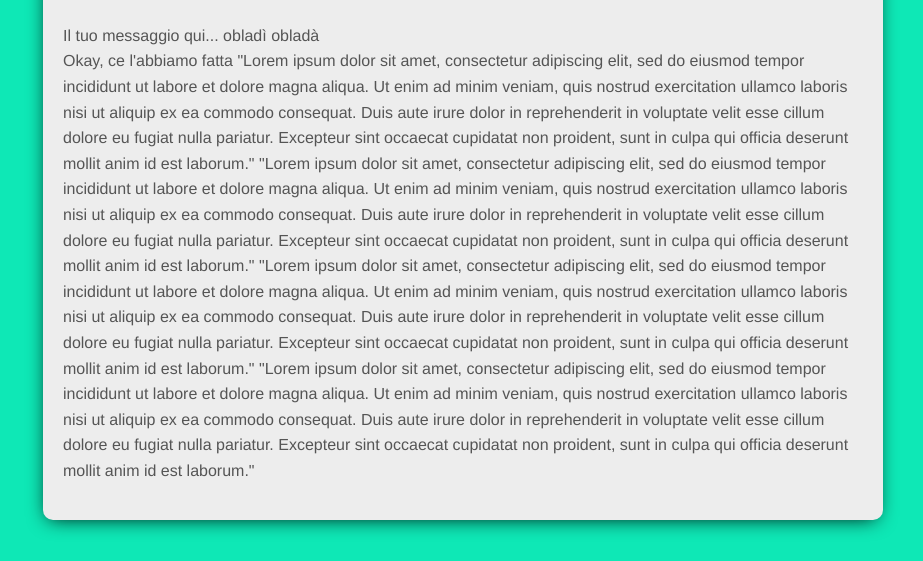
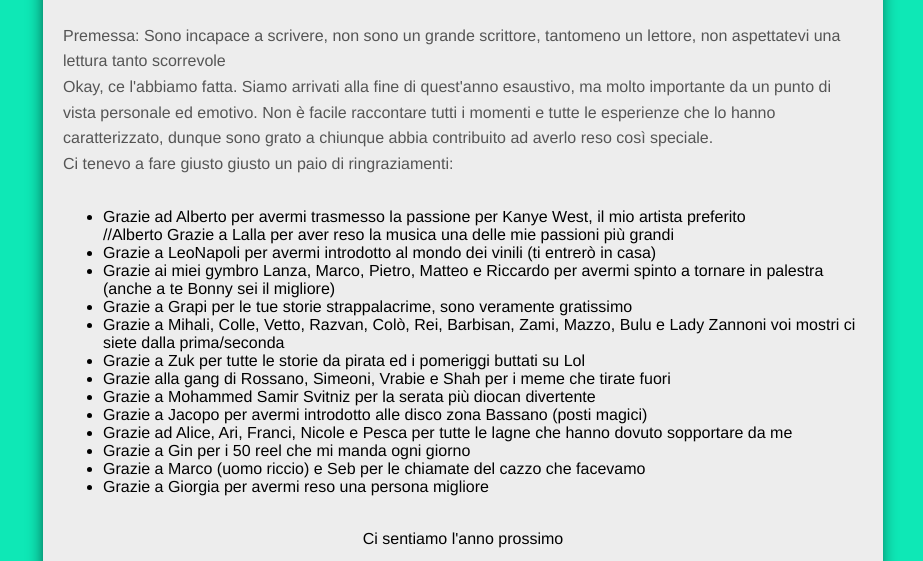
Before and after one commit to Occhio3943/riconoscimenti, a plain HTML site: page index.html in a window 1280 px wide. Shown: the part 143-704 px from the top of the page, without its empty margins (177-1100 px from the left). Drawn offline with Linux system fonts and the light colour scheme.

Commit message:
Finito di scrivere

```diff
--- a/index.html
+++ b/index.html
@@ -11,14 +11,32 @@
 <body>
     <div class="container">
         <h1>Riconoscimenti 2023</h1>
-        <p>Il tuo messaggio qui... obladì obladà
+        <p>
+            Premessa: Sono incapace a scrivere, non sono un grande scrittore, tantomeno un lettore, non aspettatevi una lettura tanto scorrevole
             <br>
-            Okay, ce l'abbiamo fatta
-            "Lorem ipsum dolor sit amet, consectetur adipiscing elit, sed do eiusmod tempor incididunt ut labore et dolore magna aliqua. Ut enim ad minim veniam, quis nostrud exercitation ullamco laboris nisi ut aliquip ex ea commodo consequat. Duis aute irure dolor in reprehenderit in voluptate velit esse cillum dolore eu fugiat nulla pariatur. Excepteur sint occaecat cupidatat non proident, sunt in culpa qui officia deserunt mollit anim id est laborum."
-            "Lorem ipsum dolor sit amet, consectetur adipiscing elit, sed do eiusmod tempor incididunt ut labore et dolore magna aliqua. Ut enim ad minim veniam, quis nostrud exercitation ullamco laboris nisi ut aliquip ex ea commodo consequat. Duis aute irure dolor in reprehenderit in voluptate velit esse cillum dolore eu fugiat nulla pariatur. Excepteur sint occaecat cupidatat non proident, sunt in culpa qui officia deserunt mollit anim id est laborum."
-            "Lorem ipsum dolor sit amet, consectetur adipiscing elit, sed do eiusmod tempor incididunt ut labore et dolore magna aliqua. Ut enim ad minim veniam, quis nostrud exercitation ullamco laboris nisi ut aliquip ex ea commodo consequat. Duis aute irure dolor in reprehenderit in voluptate velit esse cillum dolore eu fugiat nulla pariatur. Excepteur sint occaecat cupidatat non proident, sunt in culpa qui officia deserunt mollit anim id est laborum."
-            "Lorem ipsum dolor sit amet, consectetur adipiscing elit, sed do eiusmod tempor incididunt ut labore et dolore magna aliqua. Ut enim ad minim veniam, quis nostrud exercitation ullamco laboris nisi ut aliquip ex ea commodo consequat. Duis aute irure dolor in reprehenderit in voluptate velit esse cillum dolore eu fugiat nulla pariatur. Excepteur sint occaecat cupidatat non proident, sunt in culpa qui officia deserunt mollit anim id est laborum."
-        </p>
+            Okay, ce l'abbiamo fatta. Siamo arrivati alla fine di quest'anno esaustivo, ma molto importante da un punto di vista personale ed emotivo. Non è facile raccontare tutti i momenti e tutte le esperienze che lo hanno caratterizzato, dunque sono grato a chiunque abbia contribuito ad averlo reso così speciale.
+            <br>
+            Ci tenevo a fare giusto giusto un paio di ringraziamenti:
+            <ul>
+                <li>Grazie ad Alberto per avermi trasmesso la passione per Kanye West, il mio artista preferito </li>  //Alberto
+                <l1>Grazie a Lalla per aver reso la musica una delle mie passioni più grandi </l1>
+                <li>Grazie a LeoNapoli per avermi introdotto al mondo dei vinili (ti entrerò in casa) </li>
+                <li>Grazie ai miei gymbro Lanza, Marco, Pietro, Matteo e Riccardo per avermi spinto a tornare in palestra (anche a te Bonny sei il migliore) </li>
+                <li>Grazie a Grapi per le tue storie strappalacrime, sono veramente gratissimo </li>
+                <li>Grazie a Mihali, Colle, Vetto, Razvan, Colò, Rei, Barbisan, Zami, Mazzo, Bulu e Lady Zannoni voi mostri ci siete dalla prima/seconda </li>
+                <li>Grazie a Zuk per tutte le storie da pirata ed i pomeriggi buttati su Lol </li>
+                <li>Grazie alla gang di Rossano, Simeoni, Vrabie e Shah per i meme che tirate fuori </li>
+                <li>Grazie a Mohammed Samir Svitniz per la serata più diocan divertente </li>
+                <li>Grazie a Jacopo per avermi introdotto alle disco zona Bassano (posti magici) </li>
+                <li>Grazie ad Alice, Ari, Franci, Nicole e Pesca per tutte le lagne che hanno dovuto sopportare da me </li>
+                <li>Grazie a Gin per i 50 reel che mi manda ogni giorno </li>
+                <li>Grazie a Marco (uomo riccio) e Seb per le chiamate del cazzo che facevamo </li>
+                <li>Grazie a Giorgia per avermi reso una persona migliore </li>
+            </ul>
+            <br>
+            Ci sentiamo l'anno prossimo
+            </p>
+            <h1><b>2024</b></h1>
     </div>
 
     <img src="https://cdn.discordapp.com/attachments/1152947480766447616/1189286370125041696/newtelesap.png">
```
